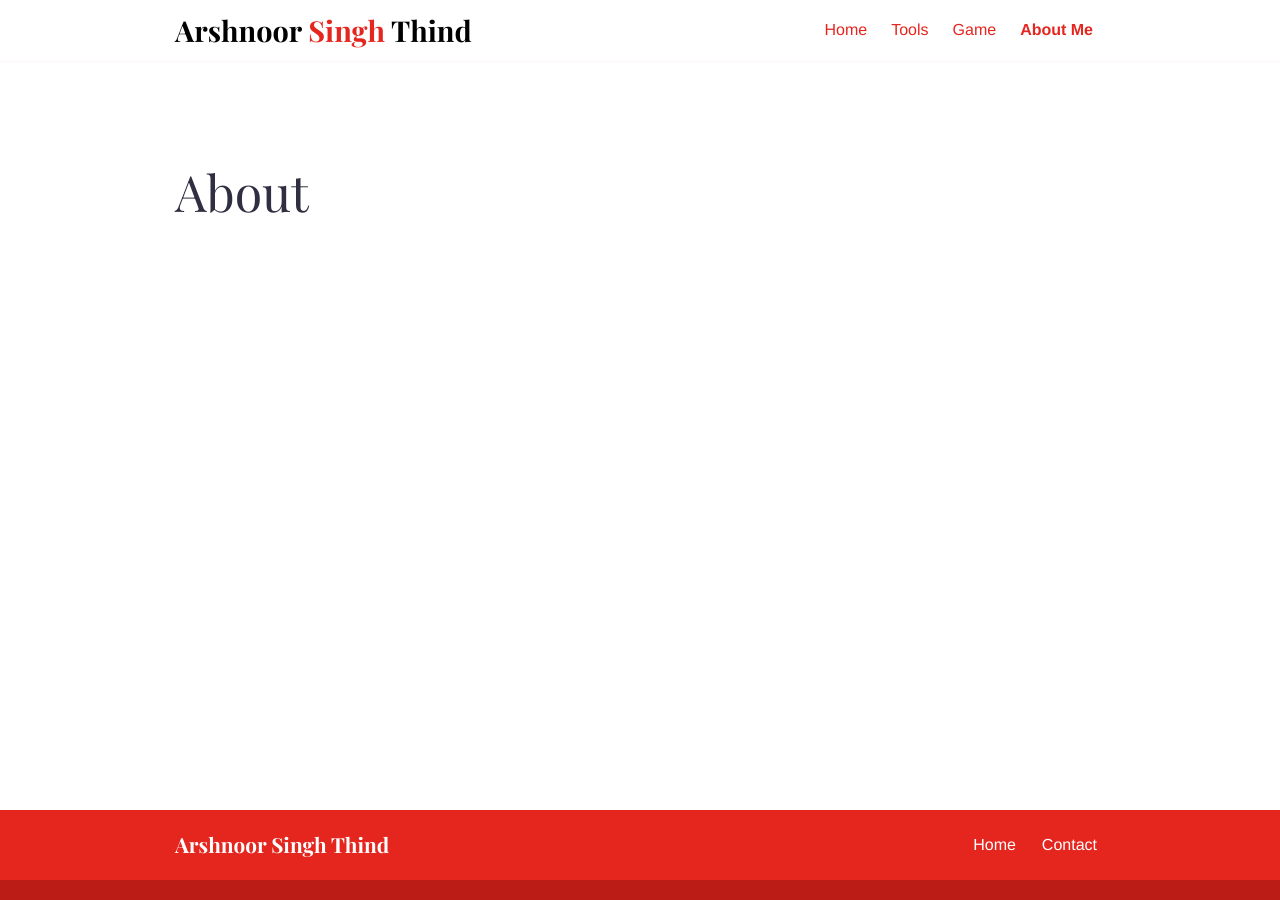
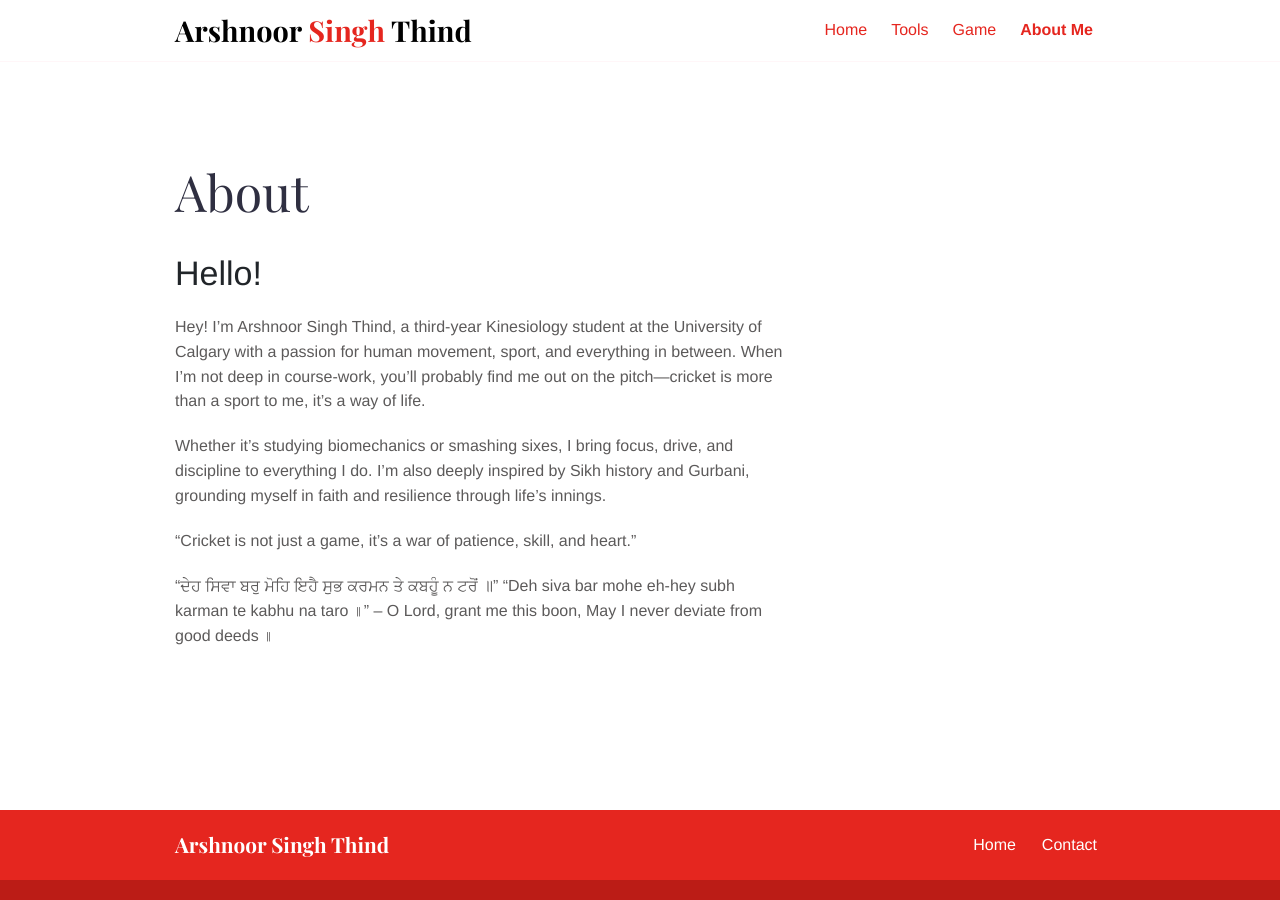
Before and after one commit to ArshnoorSinghThind/knes381Final, a Jekyll site: the page built from pages/about.md, in a window 1280 px wide. Built offline with Jekyll 4.4.1, drawn with Linux system fonts in a browser that asks for light colours.

Commit message:
Finalized about me page about.md

```diff
--- a/pages/about.md
+++ b/pages/about.md
@@ -5,3 +5,14 @@ description: About
 bodyClass: page-about
 permalink: /about/
 ---
+
+# Hello!
+
+Hey! I'm Arshnoor Singh Thind, a third-year Kinesiology student at the University of Calgary with a passion for human movement, sport, and everything in between. When I’m not deep in course-work, you’ll probably find me out on the pitch—cricket is more than a sport to me, it's a way of life.
+
+Whether it's studying biomechanics or smashing sixes, I bring focus, drive, and discipline to everything I do. I'm also deeply inspired by Sikh history and Gurbani, grounding myself in faith and resilience through life’s innings.
+
+"Cricket is not just a game, it's a war of patience, skill, and heart."
+
+"ਦੇਹ ਸਿਵਾ ਬਰੁ ਮੋਹਿ ਇਹੈ ਸੁਭ ਕਰਮਨ ਤੇ ਕਬਹੂੰ ਨ ਟਰੋਂ ॥"
+"Deh siva bar mohe eh-hey subh karman te kabhu na taro ॥" – O Lord, grant me this boon, May I never deviate from good deeds ॥
```
